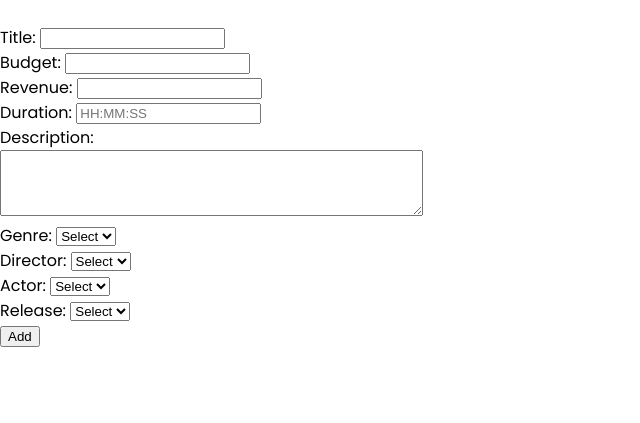
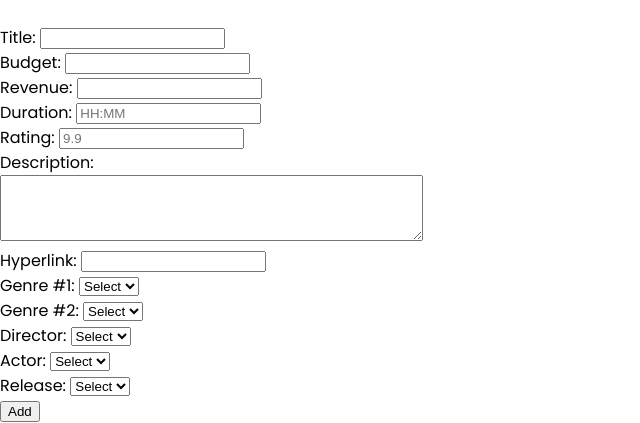
Before and after one commit to EtienneCClarke/Movie-Database-Presentation-Tool, a CodeIgniter app: the page made by application/views/admin_view/add_movie.php in a window 1280 px wide. Shown: the part 895-1318 px from the top of the page, without its empty margins (0-640 px from the left). Before the commit the page ends 1242 px from the top, so only its background shows below. Run offline with CodeIgniter, Linux system fonts and the light colour scheme; data that the repository does not hold is empty.

Commit message:
updated admin movie addition

```diff
--- a/application/controllers/Admin_Controller/Add_Movie_Controller.php
+++ b/application/controllers/Admin_Controller/Add_Movie_Controller.php
@@ -135,11 +135,14 @@ class Add_Movie_Controller extends CI_Controller {
 		$data['budget'] = $this->input->post('budget', TRUE);
 		$data['revenue'] = $this->input->post('revenue', TRUE);
 		$data['duration'] = $this->input->post('duration', TRUE);
-		$data['genreID'] = $this->input->post('genreID', TRUE);
+		$data['rating'] = $this->input->post('rating', TRUE);
+		$data['genreID'] = $this->input->post('genreIDOne', TRUE);
+		$data['genreID1'] = $this->input->post('genreIDTwo', TRUE);
 		$data['directorID'] = $this->input->post('directorID', TRUE);
 		$data['actorID'] = $this->input->post('actorID', TRUE);
 		$data['releasedID'] = $this->input->post('releaseID', TRUE);
 		$data['description'] = $this->input->post('description', TRUE);
+		$data['hyperlink'] = $this->input->post('hyperlink', TRUE);
 
 		$titleExists = $this->add_movie_model->addMovie($data);
 		if($titleExists)
--- a/application/views/admin_view/add_movie.php
+++ b/application/views/admin_view/add_movie.php
@@ -175,15 +175,33 @@ _END;
             <label> Budget: </label>
 			<input type='decimal' name='budget' max='20'required/><br>
             <label> Revenue: </label>
-			<input type='decimal' name='revenue' maxlength='20'required/><br>
+			<input type='decimal' name='revenue' required/><br>
             <label> Duration: </label>
-			<input type='text' name='duration' placeholder='HH:MM:SS' maxlength='255'required/><br>
+			<input type='text' name='duration' placeholder='HH:MM' required/><br>
+            <label> Rating: </label>
+			<input type='number' step='0.1' name='rating' placeholder='9.9' max='10' required/><br>
             <label> Description: </label><br>
-			<textarea rows="4" cols="50" name="description"></textarea><br>
+			<textarea rows="4" cols="50" name="description" maxlength='1000'></textarea><br>
+            <label> Hyperlink: </label>
+			<input type='text' name='hyperlink' maxlength='255' required/><br>
 
-            <label> Genre: </label>
-                <select name='genreID'>
-                <option value='Select'>Select</option>
+            <label> Genre #1: </label>
+                <select name='genreIDOne'>
+                <option value='Select' required>Select</option>
+                    <?php
+                        if(is_array($genre) || is_object($genre))
+                        {
+                            foreach($genre as $row)
+                            {
+                                echo "<option value='$row->genreID'>$row->genre</option>";
+                            }
+                        }
+                    ?>
+                </select><br>
+
+                <label> Genre #2: </label>
+                <select name='genreIDTwo'>
+                <option value='Select' required>Select</option>
                     <?php
                         if(is_array($genre) || is_object($genre))
                         {
@@ -197,7 +215,7 @@ _END;
 
             <label> Director: </label>
                 <select name='directorID'>
-                <option value='Select'>Select</option>
+                <option value='Select' required>Select</option>
 			        <?php
                     if(is_array($director) || is_object($director))
                     {
@@ -211,7 +229,7 @@ _END;
 
             <label> Actor: </label>
                 <select name='actorID'>
-                <option value='Select'>Select</option>
+                <option value='Select' required>Select</option>
 			        <?php
                     if(is_array($actor) || is_object($actor))
                     {
@@ -225,7 +243,7 @@ _END;
 
             <label> Release: </label>
                 <select name='releaseID'>
-                <option value='Select'>Select</option>
+                <option value='Select' required>Select</option>
 			        <?php
                     if(is_array($year) || is_object($year))
                     {
--- a/application/views/admin_view/login_movie.php
+++ b/application/views/admin_view/login_movie.php
@@ -17,7 +17,7 @@
 
             <div class="box2">
               <label>Password</label>
-              <input type="text" name="password" class="form-control">
+              <input type="password" name="password" class="form-control">
             </div>
 
             <div class="form-group">
```
Also changed, not shown: application/models/admin_model/add_movie_model.php (+7 -0 lines).
